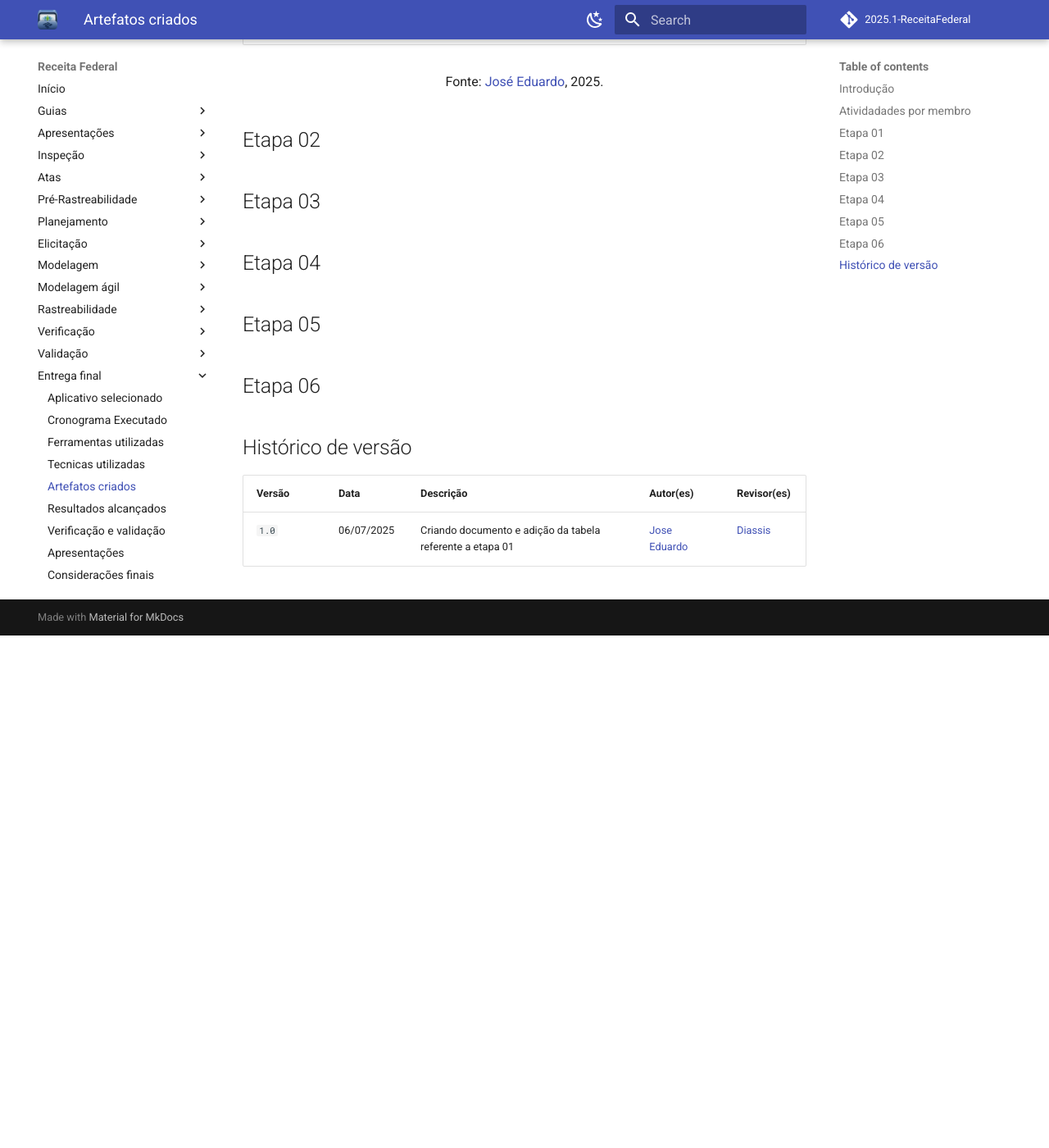
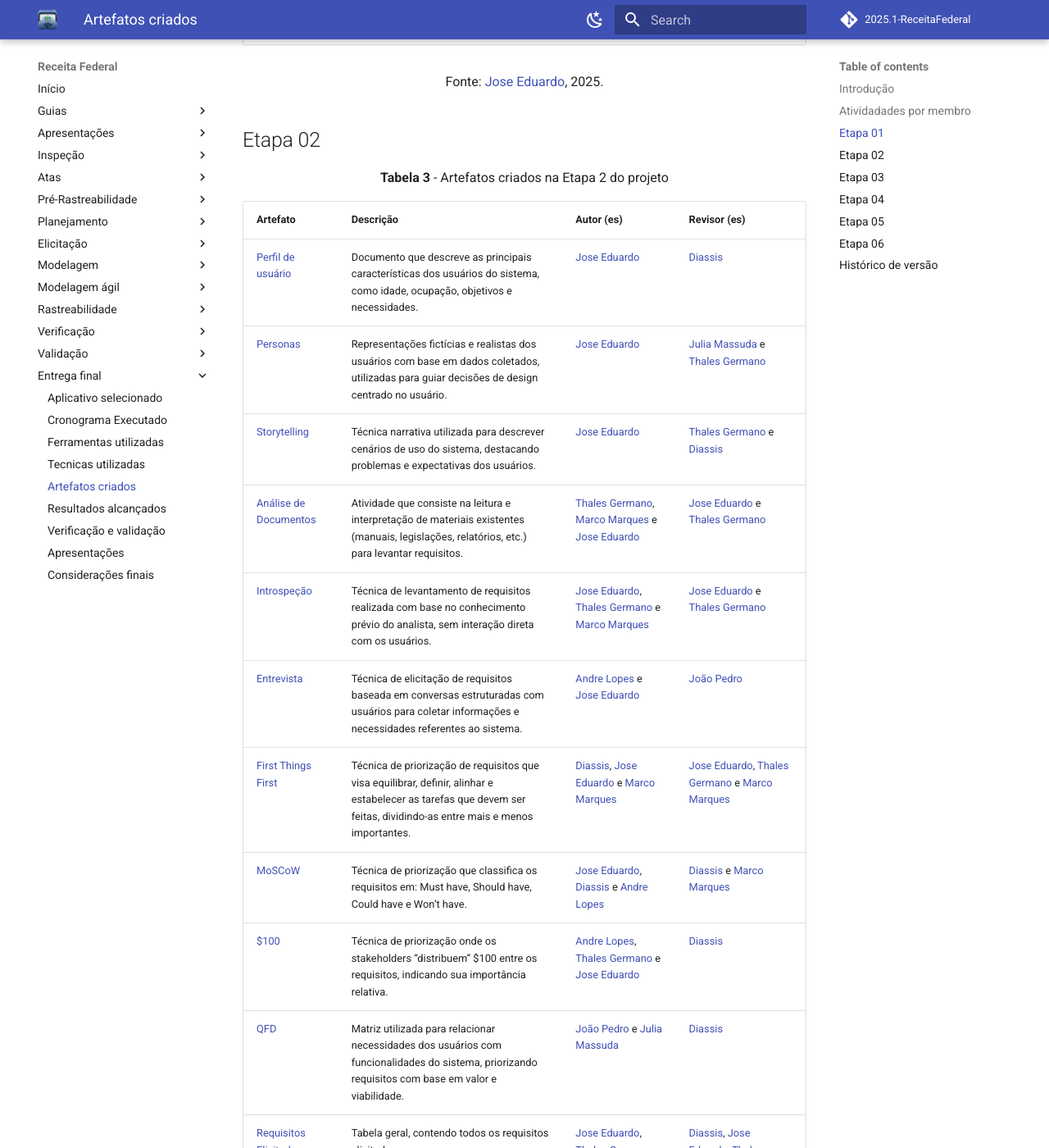
Before and after one commit to Requisitos-de-Software/2025.1-Meu-INSS, an MkDocs documentation site: the page built from docs/entrega-final/artefatos-criados.md, in a window 1280 px wide and 1400 px high, scrolled down 1143 px. Shown: the whole window at 82% size. Built offline with MkDocs 1.6.1 and Material for MkDocs 9.7.7, drawn with Linux system fonts in a browser that asks for light colours; comment, search, counter and statistics services are not loaded; before the commit the page ends 1918 px from its top, so only the background shows below that; some of the changed text lies outside the part shown.

Commit message:
tabela da etapa 02 finalizada

```diff
--- a/docs/entrega-final/artefatos-criados.md
+++ b/docs/entrega-final/artefatos-criados.md
@@ -6,10 +6,10 @@
 
 | Membro                                             | Atividade                      |
 |----------------------------------------------------|------------------------------------|
-| [José Eduardo](https://github.com/jevprado)        | Criação do documento, introdução e tabelas 02, 03, 04, 05, 06 e 07 referentes as etapas do projeto. |
+| [Jose Eduardo](https://github.com/jevprado)        | Criação do documento, introdução e tabelas 02, 03, 04, 05, 06 e 07 referentes as etapas do projeto. |
 | [Diassis](https://github.com/Diaxiz)               | Revisor. |
 
-<font size="3"><p style="text-align: center">Fonte: [José Eduardo](https://github.com/jevprado), 2025.</p></font>
+<font size="3"><p style="text-align: center">Fonte: [Jose Eduardo](https://github.com/jevprado), 2025.</p></font>
 
 ## Etapa 01
 
@@ -24,9 +24,27 @@
 | [Cronograma](https://requisitos-de-software.github.io/2025.1-ReceitaFederal/planejamento/cronograma/)| Cronograma de atividades previsto para a disciplina. | [Jose Eduardo](https://github.com/jevprado) e [Thales Germano](https://github.com/thalesgvl) | [Jose Eduardo](https://github.com/jevprado) e [Thales Germano](https://github.com/thalesgvl) |
 | [Cronograma Executado](https://requisitos-de-software.github.io/2025.1-ReceitaFederal/planejamento/cronograma-executado/)| Cronograma executado durante a disciplina.  | [Jose Eduardo](https://github.com/jevprado) | [Diassis](https://github.com/Diaxiz) |
 
-<font size="3"><p style="text-align: center">Fonte: [José Eduardo](https://github.com/jevprado), 2025.</p></font>
+<font size="3"><p style="text-align: center">Fonte: [Jose Eduardo](https://github.com/jevprado), 2025.</p></font>
 
 ## Etapa 02
+
+<p style="text-align: center"><b>Tabela 3</b> - Artefatos criados na Etapa 2 do projeto </p>
+
+| Artefato                        | Descrição                                          | Autor (es)                   | Revisor (es)                                                   |
+| --------------- | ---------------------- | --------------- | ----------------------|
+|[Perfil de usuário](https://requisitos-de-software.github.io/2025.1-ReceitaFederal/elicitacao/perfil-usuario/) | Documento que descreve as principais características dos usuários do sistema, como idade, ocupação, objetivos e necessidades. | [Jose Eduardo](https://github.com/jevprado) | [Diassis](https://github.com/Diaxiz) |
+|[Personas](https://requisitos-de-software.github.io/2025.1-ReceitaFederal/elicitacao/personas/) | Representações fictícias e realistas dos usuários com base em dados coletados, utilizadas para guiar decisões de design centrado no usuário. | [Jose Eduardo](https://github.com/jevprado) |  [Julia Massuda](https://github.com/JuliaReis18) e [Thales Germano](https://github.com/thalesgvl) |
+|[Storytelling](https://requisitos-de-software.github.io/2025.1-ReceitaFederal/elicitacao/storytelling/) | Técnica narrativa utilizada para descrever cenários de uso do sistema, destacando problemas e expectativas dos usuários. | [Jose Eduardo](https://github.com/jevprado) | [Thales Germano](https://github.com/thalesgvl) e [Diassis](https://github.com/Diaxiz) |
+|[Análise de Documentos](https://requisitos-de-software.github.io/2025.1-ReceitaFederal/elicitacao/analisededocumentos/) | Atividade que consiste na leitura e interpretação de materiais existentes (manuais, legislações, relatórios, etc.) para levantar requisitos. | [Thales Germano](https://github.com/thalesgvl), [Marco Marques](https://github.com/marcomarquesdc) e [Jose Eduardo](https://github.com/jevprado)   | [Jose Eduardo](https://github.com/jevprado) e [Thales Germano](https://github.com/thalesgvl)  |
+|[Introspeção](https://requisitos-de-software.github.io/2025.1-ReceitaFederal/elicitacao/introspeccao/) | Técnica de levantamento de requisitos realizada com base no conhecimento prévio do analista, sem interação direta com os usuários. |[Jose Eduardo](https://github.com/jevprado), [Thales Germano](https://github.com/thalesgvl) e  [Marco Marques](https://github.com/marcomarquesdc)  | [Jose Eduardo](https://github.com/jevprado) e [Thales Germano](https://github.com/thalesgvl)  |
+|[Entrevista](https://requisitos-de-software.github.io/2025.1-ReceitaFederal/elicitacao/entrevista/) | 	Técnica de elicitação de requisitos baseada em conversas estruturadas com usuários para coletar informações e necessidades referentes ao sistema.| [Andre Lopes](https://github.com/andrewslopes) e [Jose Eduardo](https://github.com/jevprado) | [João Pedro](https://github.com/JpRodrigues2)  |
+|[First Things First](https://requisitos-de-software.github.io/2025.1-ReceitaFederal/elicitacao/priorizacao/ftf/) | Técnica de priorização de requisitos que visa equilibrar, definir, alinhar e estabelecer as tarefas que devem ser feitas, dividindo-as entre mais e menos importantes. | [Diassis](https://github.com/Diaxiz), [Jose Eduardo](https://github.com/jevprado) e [Marco Marques](https://github.com/marcomarquesdc) | [Jose Eduardo](https://github.com/jevprado), [Thales Germano](https://github.com/thalesgvl) e  [Marco Marques](https://github.com/marcomarquesdc)   |
+|[MoSCoW](https://requisitos-de-software.github.io/2025.1-ReceitaFederal/elicitacao/priorizacao/MoSCoW/) | Técnica de priorização que classifica os requisitos em: Must have, Should have, Could have e Won’t have. | [Jose Eduardo](https://github.com/jevprado), [Diassis](https://github.com/Diaxiz) e [Andre Lopes](https://github.com/andrewslopes) | [Diassis](https://github.com/Diaxiz) e [Marco Marques](https://github.com/marcomarquesdc)    |
+|[$100](https://requisitos-de-software.github.io/2025.1-ReceitaFederal/elicitacao/priorizacao/100%24/) | Técnica de priorização onde os stakeholders “distribuem” $100 entre os requisitos, indicando sua importância relativa. |[Andre Lopes](https://github.com/andrewslopes), [Thales Germano](https://github.com/thalesgvl) e [Jose Eduardo](https://github.com/jevprado)| [Diassis](https://github.com/Diaxiz) |
+|[QFD](https://requisitos-de-software.github.io/2025.1-ReceitaFederal/elicitacao/priorizacao/QFD/) | Matriz utilizada para relacionar necessidades dos usuários com funcionalidades do sistema, priorizando requisitos com base em valor e viabilidade. | [João Pedro](https://github.com/JpRodrigues2) e [Julia Massuda](https://github.com/JuliaReis18)| [Diassis](https://github.com/Diaxiz) |
+|[Requisitos Elicitados](https://requisitos-de-software.github.io/2025.1-ReceitaFederal/elicitacao/requisitos-elicitados/) | Tabela geral, contendo todos os requisitos elicitados. |[Jose Eduardo](https://github.com/jevprado),  [Thales Germano](https://github.com/thalesgvl) e [Marco Marques](https://github.com/marcomarquesdc) | [Diassis](https://github.com/Diaxiz), [Jose Eduardo](https://github.com/jevprado),  [Thales Germano](https://github.com/thalesgvl), [João Pedro](https://github.com/JpRodrigues2) e [Julia Massuda](https://github.com/JuliaReis18)  |
+
+<font size="3"><p style="text-align: center">Fonte: [Jose Eduardo](https://github.com/jevprado), 2025.</p></font>
 
 
 ## Etapa 03
@@ -43,3 +61,4 @@
 Versão |   Data     | Descrição | Autor(es) | Revisor(es)
 ------ | ---------- | --------------------------------------------- | ---------- | ----------
 `1.0`  | 06/07/2025 | Criando documento e adição da tabela referente a etapa 01| [Jose Eduardo](https://github.com/jevprado) | [Diassis](https://github.com/Diaxiz) |
+`1.1`  | 06/07/2025 | adição da tabela 03 - etapa 02| [Jose Eduardo](https://github.com/jevprado) | [Diassis](https://github.com/Diaxiz) |
```
